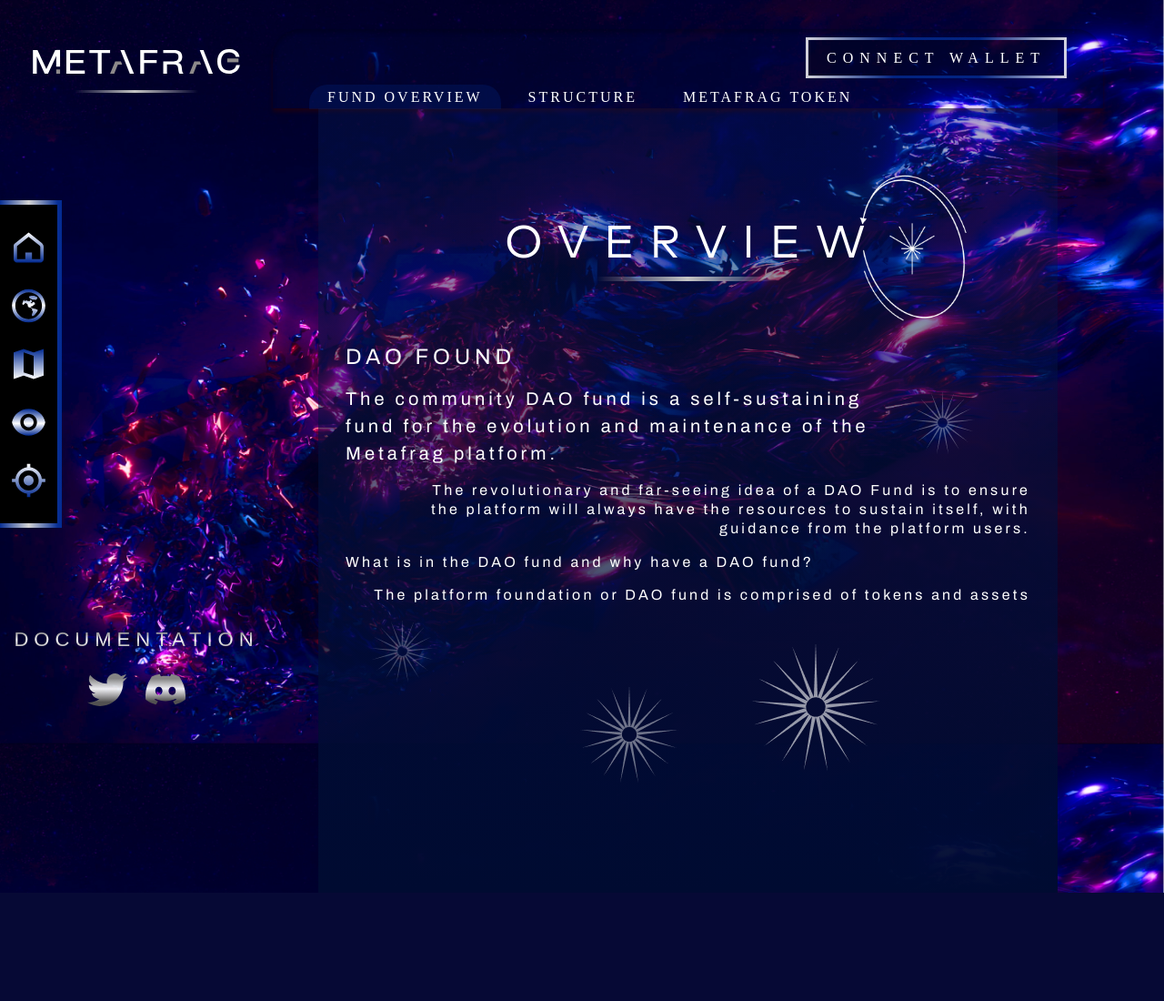
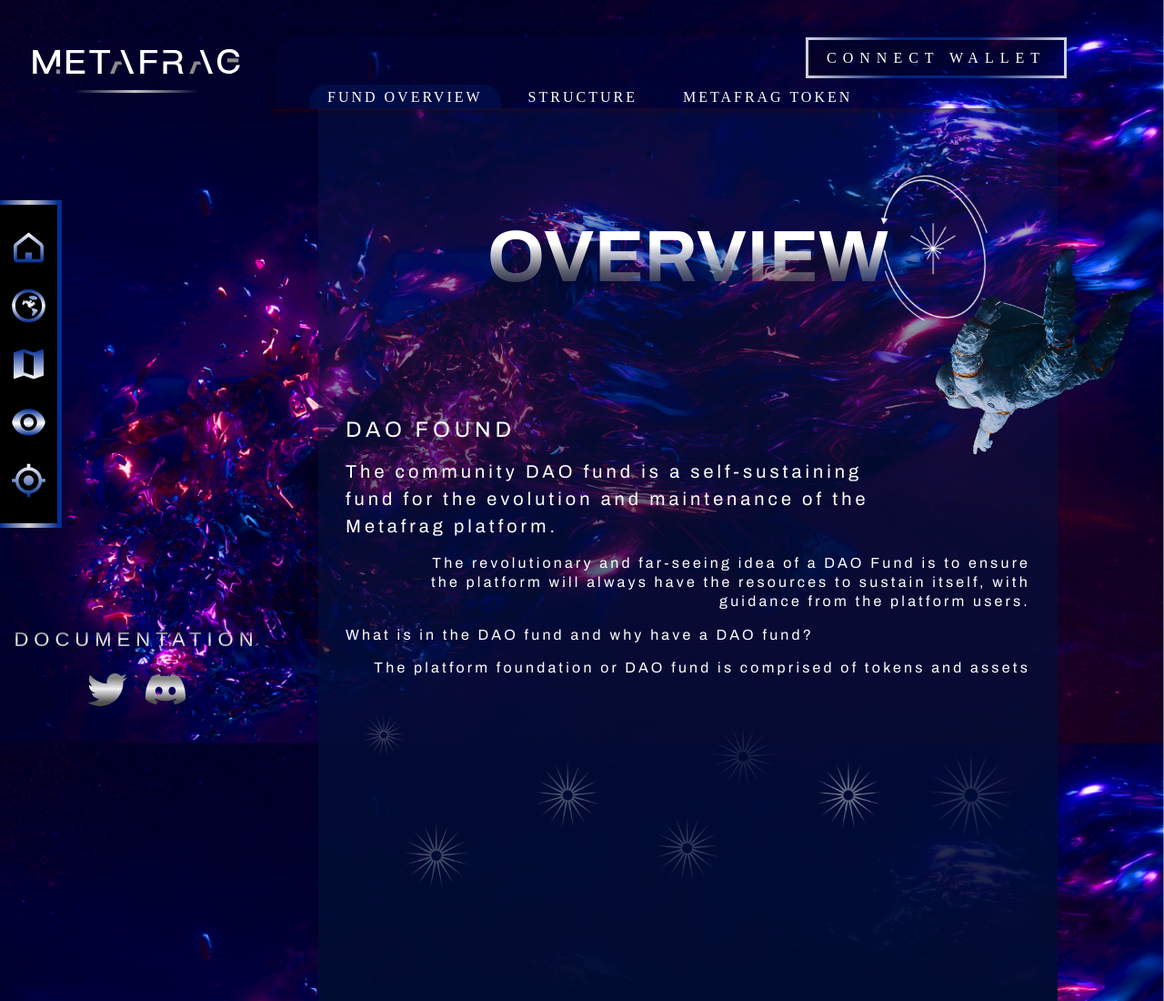
Before and after one commit to yllkauka/Figma_To_HTML, a PHP site: page /dao-fund-overview.html in a window 1280 px wide. Shown: the whole page at 91% size. Before the commit the page ends 981 px from the top, so only its background shows below. Run offline with PHP 8.4, Linux system fonts and the light colour scheme; some web fonts are replaced.

Commit message:
all pages changes

```diff
--- a/css/custom.css
+++ b/css/custom.css
@@ -16,7 +16,7 @@ body{color: #fff; font-family: 'Archivo', sans-serif;}
 a,a:hover{text-decoration: none; color: #fff;}
 img{max-width: 100%;}
 /* landing page css */
-.page-box {min-height: 100vh;background-size: cover;background-position: center center;background-repeat: no-repeat; background-attachment: fixed; padding: 32px 67px 0px 300px; overflow: hidden;}
+.page-box {min-height: 100vh;background-size: cover;background-position: center center;background-repeat: no-repeat; background-attachment: fixed; padding: 32px 67px 0px 300px; overflow: hidden; position: relative;}
 
 /* sidebar css */
 .sidebar {position: fixed;left: 0;top: 0;width: 300px;z-index: 999; height:100%;display: flex;justify-content: space-between;flex-direction: column; min-height: 440px;}
@@ -231,21 +231,48 @@ to { transform: translateX(-50%); }
 .fund-heading {max-width: 83%;}
 .fund-heading h4 {margin: 0 0 15px;font-size: 30px;line-height: 1.3;letter-spacing: 0.33em;text-transform: uppercase;font-weight: 400;}
 .fund-heading p {font-size: 25px;letter-spacing: 0.33em;}
-.fund-overview-content p {font-size: 18px;line-height: 1.3;letter-spacing: 0.33em;max-width: 70.2%;}
+.fund-overview-content p {font-size: 18px;line-height: 1.3;letter-spacing: 0.33em;max-width: 63.2%;}
 .fund-overview-content p:nth-child(2n+1) {margin-left: auto;text-align: right;}
 .fund-overview-content p:last-child{max-width: 100%;}
 
-.fund-overview-block{position: relative; padding-bottom: 180px;}
-.fund-overview-block:before {position: absolute;content: "";left: 0;top:0px;width: 100%;bottom: 0;background-image:url(../images/overview-bg2.png), url(../images/overview-bg3.png), url(../images/overview-bg4.png), url(../images/overview-bg5.png);background-repeat: no-repeat;background-position:right 9% top 190px, 4% 80%, 40% bottom, 73% 97%;z-index: 1;}
+.fund-overview-block{position: relative; padding-bottom:0px;}
+/* .fund-overview-block:before {position: absolute;content: "";left: 0;top:0px;width: 100%;bottom: 0;background-image:url(../images/overview-bg2.png), url(../images/overview-bg3.png), url(../images/overview-bg4.png), url(../images/overview-bg5.png);background-repeat: no-repeat;background-position:right 9% top 190px, 4% 80%, 40% bottom, 73% 97%;z-index: 1;} */
 .fund-overview-block .section-title h2{display: inline-block;}
-.fund-overview-block .section-title h2:after {position: absolute;content: "";right: -150px;width: 212px;height: 264px;top: -89px;background: url(../images/overview-bg1.png) no-repeat center center;}
-
+.fund-overview-block .section-title h2:after {position: absolute;content: "";    right: -170px;width: 192px;height: 234px;top: -72px;background: url(../images/overview-bg1.png) no-repeat center center;}
+.fund-overview-block .overview-img1{position: absolute; right:9%; top: 0;}
+.fund-overview-banner img{margin:0 auto; display: block;}
 .main-fund-content.main-structure-content {position: relative;}
 .main-fund-content.main-structure-content .fund-structure-rte {position: relative;z-index: 9;}
 
+.fund-overview-block .main-fund-content{padding-top:50px;}
+.fund-main-info .overview-img2 {position: absolute;right:10px;top: 270px;z-index: 1;}
+.map-milestone-block .section-title h2:before,
+.fund-overview-block .section-title h2:before{display: none;}
+.map-milestone-block .section-title h2,
+.fund-overview-block .section-title h2 {
+display: inline-block;
+font-size: 120px;
+line-height: 1.1;
+padding: 0px;
+text-transform: uppercase;
+margin: 0 0 20px;
+background: linear-gradient(to bottom, rgba(255, 255, 255, 1), rgba(255, 255, 255, 1), rgba(144, 144, 144, 0.64), rgba(3, 43, 146, 0));
+-webkit-background-clip: text;
+-webkit-text-fill-color: transparent;
+font-weight: 700;
+font-family: 'Archivo';
+letter-spacing: 0;
+}
+
 .fund-structure-rte p {margin-left: auto;font-size: 18px;letter-spacing: 0.33em;max-width: 88%;text-align: right;}
-.fund-structure-rte h5 {margin: 0 0 15px;font-size: 25px;letter-spacing: 0.3em;max-width: 84%;}
-.fund-structure-rte:before {position: absolute;content: "";left: 0;right: 0;top:-90px;bottom:-50px; background-image: url(../images/structure-bg1.png), url(../images/structure-bg2.png), url(../images/structure-bg3.png); background-repeat: no-repeat;background-position: right top, left 34%, right bottom;}
+.fund-structure-rte h5 {margin: 0 0 30px;font-size: 25px;letter-spacing: 0.3em; max-width: 84%;}
+.fund-structure-rte h5:first-child{max-width: 100%; margin-top: 0;}
+.fund-structure-rte h5 {margin-top: 50px;}
+/* .fund-structure-rte:before {position: absolute;content: "";left: 0;right: 0;top:-90px;bottom:-50px; background-image: url(../images/structure-bg1.png), url(../images/structure-bg2.png), url(../images/structure-bg3.png); background-repeat: no-repeat;background-position: right top, left 34%, right bottom;} */
+
+.main-structure-content .structure-img1{position: absolute; right: 0; top:-150px;}
+.main-structure-content .structure-img2{position: absolute; left: 0; top:29%;}
+.main-structure-content .structure-img3{position: absolute; right: 0; bottom:0;}
 
 .supply-amount {position: relative;width: 100%;max-width: 620px;display: flex;min-height: 520px;align-items: center;justify-content: center;margin:110px auto 100px;flex-direction: column;}
 .supply-amount h5 {font-size: 30px;line-height: 1.3;margin: 0 0 20px;text-transform: uppercase;letter-spacing: 0.2em;}
@@ -510,7 +582,7 @@ to { transform: translateX(-50%); }
     .about-main-info.how-it-work::after{background-size: 60px; width: 80px; height:40%;}
     .main-about-content:before{background-position: 0 bottom;}
     .inner-container.algorithm-container:before{width:100px; height: 100px;}
-    .fund-overview-block .section-title h2:after{right:-97px;}
+    .fund-overview-block .section-title h2:after{right:-111px;}
     .fund-overview-content p{max-width: 90%; font-size: 16px;}
 
     .fund-main-info .left-nav .link-list li a{font-size: 16px;}
@@ -545,6 +619,9 @@ to { transform: translateX(-50%); }
         font-size: 90px;
     }
     .fragmenting-box {background-size: 25px auto, auto 80px, auto 25px;}
+    .fund-main-info .overview-img2{max-height:320px;}
+    .map-milestone-block .section-title h2,
+    .fund-overview-block .section-title h2{font-size:80px;}
 
 }
 @media screen and (max-width:1365px){
@@ -567,6 +644,8 @@ to { transform: translateX(-50%); }
     .map-milestone-block .milestone-button { width: 40px; right: -23px;}
     .announcement-top,
     .announcement-bottom{width:350px;}
+    .fund-main-info .overview-img2 {max-height: 230px;}
+    .map-partner-block{min-height:800px;}
 }
 @media screen and (max-width:1199px){
     .sidebar{width: 200px;}
--- a/dao-fund-overview.html
+++ b/dao-fund-overview.html
@@ -89,6 +89,7 @@
             </div>
         </div>
         <div class="main-content  fund-main-info">
+                <img class="overview-img2" src="./images/Astronauta-1.png"/>
                 <div class="top-heading">
                     <div class="left-nav">
                         <ul class="link-list">
@@ -117,6 +118,9 @@
                                 <p>What is in the DAO fund and why have a DAO fund?</p>
                                 <p>The platform foundation or DAO fund is comprised of tokens and assets</p>
                             </div>
+                            <div class="fund-overview-banner">
+                                <img src="./images/overview-banner.png"/>
+                            </div>
                         </div>
                     </div>
                 </div>
--- a/dao-fund-structure.html
+++ b/dao-fund-structure.html
@@ -108,6 +108,9 @@
                         <h2>STRUCTURE</h2>
                     </div>
                     <div class="main-fund-content main-structure-content">
+                        <img class="structure-img1" src="./images/structure-bg1.png"/>
+                        <img class="structure-img2" src="./images/structure-bg2.png"/>
+                        <img class="structure-img3" src="./images/structure-bg3.png"/>
                         <div class="fund-structure-rte">
                             <h5>A successful and sustainable DAO fund will have mostly balanced inflows and outflows of capital.</h5>
                             <p>The DAO fund will hold a substantial portion of the initial MTFRG tokens (about 35% of total supply), and the fund will undergo a vesting period of several years, slowly receiving the platform tokens from a vesting vault. During the first few platform versions, foundation funds will be completely locked while the vesting vault slowly emits MTFRG tokens to the foundation (see roadmap). After a few quarters, tokens that have been emitted thus far can now be voted on for use. The only action that the DAO funds will be used for is to reward early NFT curators at a set capacity. </p>
--- a/dao-fund-token.html
+++ b/dao-fund-token.html
@@ -107,7 +107,7 @@
                         <div class="section-title">
                             <h2>Token</h2>
                         </div>
-                        <div class="main-fund-content main-structure-content">
+                        <div class="main-fund-content main-token-content">
                             <div class="token-box">
                                 <div class="supply-amount">
                                     <img src="./images/token-cirlce.png" class="token-cirlce" alt="token cirlce"/>
--- a/js/custom.js
+++ b/js/custom.js
@@ -55,7 +55,7 @@ jQuery(document).ready(function () {
 			// let _depth3 = `${50 - (_mouseX - _w) * 0.06}% ${50 - (_mouseY - _h) * 0.06}%`;
 
 			let home_depth = `${(_mouseX - _w) * 0.01}px, ${(_mouseY - _h) * 0.04}px`;
-			$('.home-container .box-bg img').css({
+			$('.home-container .box-bg img, .fund-main-info .overview-img2, .supply-amount img, .milestone-button, .partner-bottom-image, .bottom-team-img').css({
 				'transform':`translate(${home_depth})`
 			});
 
--- a/road-map-partners.html
+++ b/road-map-partners.html
@@ -118,9 +118,9 @@
                             </ul>
                         </div>
                     </div>
-                    <div class="partner-image">
-                        <img src="images/partner-img.png" alt="partner"/>
-                    </div>
+                </div>
+                <div class="partner-bottom-image">
+                    <img src="images/partner-img.png" alt="partner"/>
                 </div>
     	</div>
     </div>
```
Also changed, not shown: other parts of css/custom.css (+71 -16 lines), road-map-team.html (+5 -2 lines), images/Astronauta-1.png (added), images/alien.png (added), images/big-logo.svg (added), images/milestone-icon02.png (added), images/milestone-icon2.png, images/overview-banner.png (added), images/partner-img.png, images/partner-img1.png (added).
